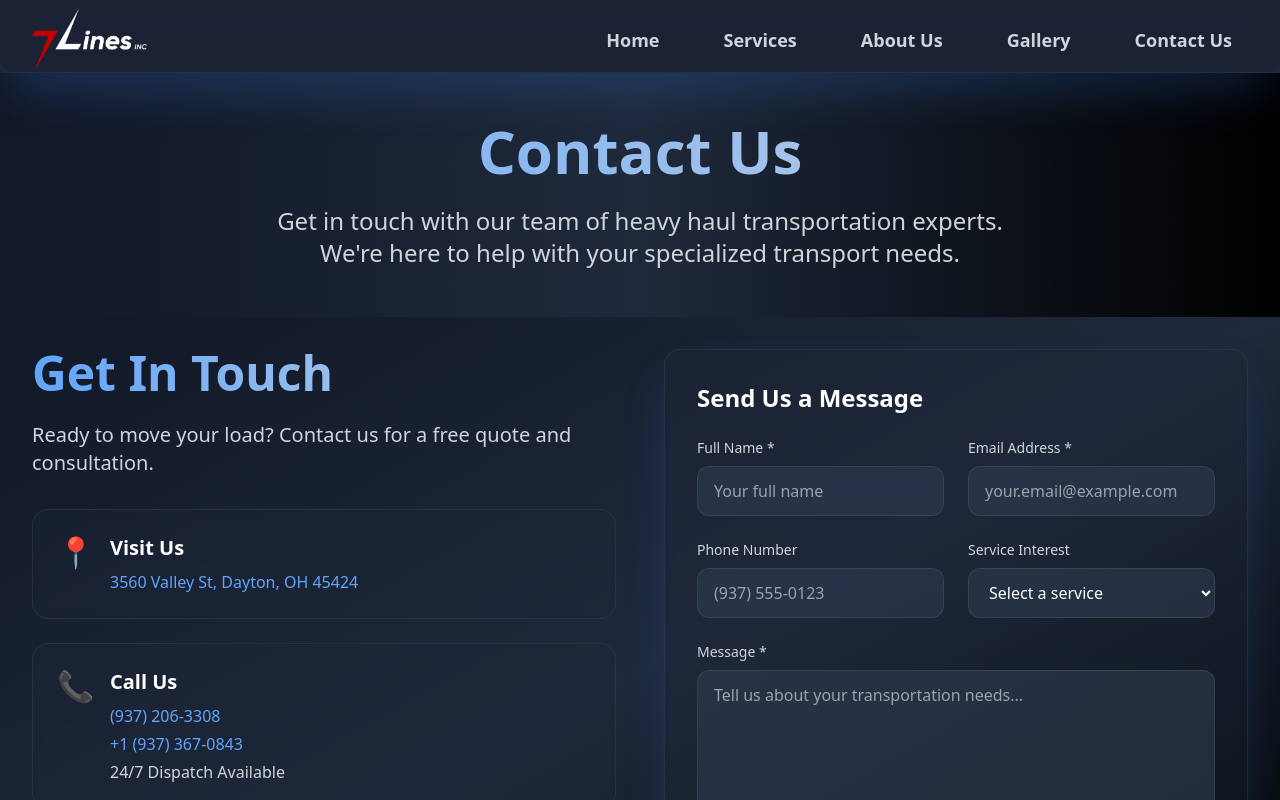
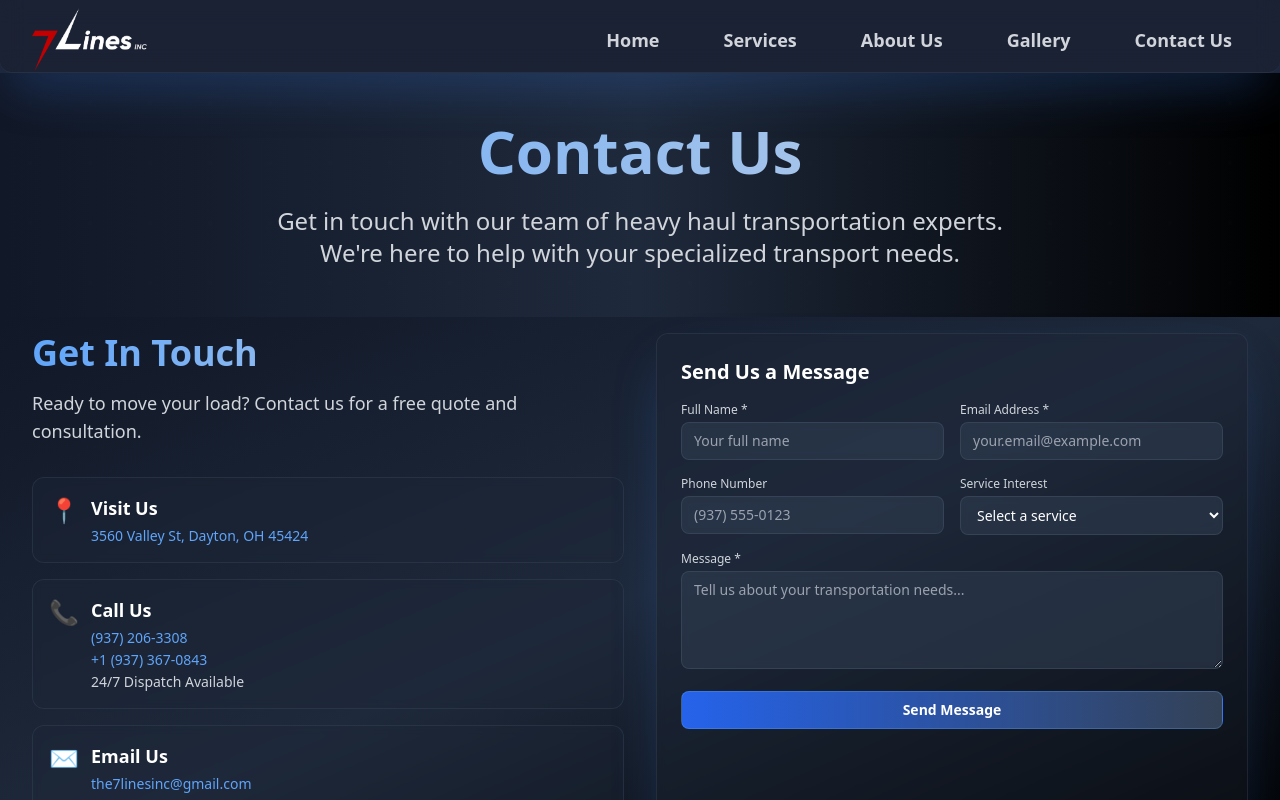
Before and after one commit to workoholyguy/seven-lines, a Next.js app: page /contact in a window 1280 px wide. Shown: the top 800 px of the page. Built offline with nearby package versions, Linux system fonts and the light colour scheme.

Commit message:
Changed the styling

```diff
--- a/app/components/ContactForm.tsx
+++ b/app/components/ContactForm.tsx
@@ -96,9 +96,9 @@ export default function ContactForm() {
   ];
 
   return (
-    <section className="py-8 bg-gradient-to-br from-gray-900 via-slate-800 to-black text-white" id="get-in-touch">
+    <section className="min-content py-4 bg-gradient-to-br from-gray-900 via-slate-800 to-black text-white" id="get-in-touch">
       <div className="max-w-7xl mx-auto px-4 sm:px-6 lg:px-8 w-full">
-        <div className="grid grid-cols-1 lg:grid-cols-2 gap-12">
+        <div className="grid grid-cols-1 lg:grid-cols-2 gap-8">
           {/* Contact Information */}
           <motion.div
             initial={{ x: -50, opacity: 0 }}
@@ -108,14 +108,14 @@ export default function ContactForm() {
             className="space-y-8"
           >
             <div>
-              <h2 className="text-4xl md:text-5xl font-bold mb-6 bg-gradient-to-r from-blue-400 to-slate-300 bg-clip-text text-transparent">
+              <h2 className="text-3xl md:text-4xl font-bold mb-4 bg-gradient-to-r from-blue-400 to-slate-300 bg-clip-text text-transparent">
                 Get In Touch
               </h2>
-              <p className="text-xl text-gray-300 mb-8">
+              <p className="text-lg text-gray-300 mb-6">
                 Ready to move your load? Contact us for a free quote and consultation.
               </p>
             </div>
-            <div className="space-y-6">
+            <div className="space-y-4">
               {contactInfo.map((info, index) => (
                 <motion.div
                   key={index}
@@ -123,14 +123,14 @@ export default function ContactForm() {
                   whileInView={{ x: 0, opacity: 1 }}
                   transition={{ duration: 0.6, delay: index * 0.1 }}
                   viewport={{ once: true }}
-                  className="flex items-start space-x-4 bg-slate-800/30 backdrop-blur-sm rounded-2xl p-6 border border-slate-600/30 hover:border-blue-500/50 transition-all duration-300"
+                  className="flex items-start space-x-3 bg-slate-800/30 backdrop-blur-sm rounded-xl p-4 border border-slate-600/30 hover:border-blue-500/50 transition-all duration-300"
                 >
-                  <div className="text-3xl">{info.icon}</div>
+                  <div className="text-2xl">{info.icon}</div>
                   <div>
-                    <h3 className="text-xl font-bold text-white mb-2">{info.title}</h3>
-                    <div className="space-y-1">
+                    <h3 className="text-lg font-bold text-white mb-1">{info.title}</h3>
+                    <div className="space-y-0.5">
                       {info.details.map((detail, detailIndex) => (
-                        <p key={detailIndex} className="text-gray-300">
+                        <p key={detailIndex} className="text-sm text-gray-300">
                           {detail.action === "none" ? (
                             detail.text
                           ) : (
@@ -163,13 +163,13 @@ export default function ContactForm() {
             whileInView={{ x: 0, opacity: 1 }}
             transition={{ duration: 0.8 }}
             viewport={{ once: true }}
-            className="bg-slate-800/30 backdrop-blur-sm text-white rounded-2xl p-8 border border-slate-600/30 shadow-2xl shadow-blue-500/25"
+            className="bg-slate-800/30 backdrop-blur-sm text-white rounded-xl p-6 border border-slate-600/30 shadow-2xl shadow-blue-500/25"
           >
-            <h3 className="text-2xl font-bold mb-6 text-white">Send Us a Message</h3>
-            <form onSubmit={handleSubmit} className="space-y-6">
-              <div className="grid grid-cols-1 md:grid-cols-2 gap-6">
+            <h3 className="text-xl font-bold mb-4 text-white">Send Us a Message</h3>
+            <form onSubmit={handleSubmit} className="space-y-4">
+              <div className="grid grid-cols-1 md:grid-cols-2 gap-4">
                 <div>
-                  <label htmlFor="name" className="block text-sm font-medium text-gray-300 mb-2">
+                  <label htmlFor="name" className="block text-xs font-medium text-gray-300 mb-1">
                     Full Name *
                   </label>
                   <input
@@ -179,12 +179,12 @@ export default function ContactForm() {
                     value={formData.name}
                     onChange={handleInputChange}
                     required
-                    className="w-full px-4 py-3 bg-slate-700/50 border border-slate-600/50 rounded-xl focus:ring-2 focus:ring-blue-500 focus:border-blue-500/50 text-white placeholder-gray-400 backdrop-blur-sm transition-all duration-300"
+                    className="w-full px-3 py-2 bg-slate-700/50 border border-slate-600/50 rounded-lg focus:ring-2 focus:ring-blue-500 focus:border-blue-500/50 text-white placeholder-gray-400 backdrop-blur-sm transition-all duration-300 text-sm"
                     placeholder="Your full name"
                   />
                 </div>
                 <div>
-                  <label htmlFor="email" className="block text-sm font-medium text-gray-300 mb-2">
+                  <label htmlFor="email" className="block text-xs font-medium text-gray-300 mb-1">
                     Email Address *
                   </label>
                   <input
@@ -194,15 +194,15 @@ export default function ContactForm() {
                     value={formData.email}
                     onChange={handleInputChange}
                     required
-                    className="w-full px-4 py-3 bg-slate-700/50 border border-slate-600/50 rounded-xl focus:ring-2 focus:ring-blue-500 focus:border-blue-500/50 text-white placeholder-gray-400 backdrop-blur-sm transition-all duration-300"
+                    className="w-full px-3 py-2 bg-slate-700/50 border border-slate-600/50 rounded-lg focus:ring-2 focus:ring-blue-500 focus:border-blue-500/50 text-white placeholder-gray-400 backdrop-blur-sm transition-all duration-300 text-sm"
                     placeholder="your.email@example.com"
                   />
                 </div>
               </div>
 
-              <div className="grid grid-cols-1 md:grid-cols-2 gap-6">
+              <div className="grid grid-cols-1 md:grid-cols-2 gap-4">
                 <div>
-                  <label htmlFor="phone" className="block text-sm font-medium text-gray-300 mb-2">
+                  <label htmlFor="phone" className="block text-xs font-medium text-gray-300 mb-1">
                     Phone Number
                   </label>
                   <input
@@ -211,12 +211,12 @@ export default function ContactForm() {
                     name="phone"
                     value={formData.phone}
                     onChange={handleInputChange}
-                    className="w-full px-4 py-3 bg-slate-700/50 border border-slate-600/50 rounded-xl focus:ring-2 focus:ring-blue-500 focus:border-blue-500/50 text-white placeholder-gray-400 backdrop-blur-sm transition-all duration-300"
+                    className="w-full px-3 py-2 bg-slate-700/50 border border-slate-600/50 rounded-lg focus:ring-2 focus:ring-blue-500 focus:border-blue-500/50 text-white placeholder-gray-400 backdrop-blur-sm transition-all duration-300 text-sm"
                     placeholder="(937) 555-0123"
                   />
                 </div>
                 <div>
-                  <label htmlFor="service" className="block text-sm font-medium text-gray-300 mb-2">
+                  <label htmlFor="service" className="block text-xs font-medium text-gray-300 mb-1">
                     Service Interest
                   </label>
                   <select
@@ -224,7 +224,7 @@ export default function ContactForm() {
                     name="service"
                     value={formData.service}
                     onChange={handleInputChange}
-                    className="w-full px-4 py-3 bg-slate-700/50 border border-slate-600/50 rounded-xl focus:ring-2 focus:ring-blue-500 focus:border-blue-500/50 text-white backdrop-blur-sm transition-all duration-300"
+                    className="w-full px-3 py-2 bg-slate-700/50 border border-slate-600/50 rounded-lg focus:ring-2 focus:ring-blue-500 focus:border-blue-500/50 text-white backdrop-blur-sm transition-all duration-300 text-sm"
                   >
                     <option value="">Select a service</option>
                     {serviceOptions.map((service, index) => (
@@ -235,7 +235,7 @@ export default function ContactForm() {
               </div>
 
               <div>
-                <label htmlFor="message" className="block text-sm font-medium text-gray-300 mb-2">
+                <label htmlFor="message" className="block text-xs font-medium text-gray-300 mb-1">
                   Message *
                 </label>
                 <textarea
@@ -244,8 +244,8 @@ export default function ContactForm() {
                   value={formData.message}
                   onChange={handleInputChange}
                   required
-                  rows={6}
-                  className="w-full px-4 py-3 bg-slate-700/50 border border-slate-600/50 rounded-xl focus:ring-2 focus:ring-blue-500 focus:border-blue-500/50 text-white placeholder-gray-400 backdrop-blur-sm transition-all duration-300"
+                  rows={4}
+                  className="w-full px-3 py-2 bg-slate-700/50 border border-slate-600/50 rounded-lg focus:ring-2 focus:ring-blue-500 focus:border-blue-500/50 text-white placeholder-gray-400 backdrop-blur-sm transition-all duration-300 text-sm"
                   placeholder="Tell us about your transportation needs..."
                 />
               </div>
@@ -255,7 +255,7 @@ export default function ContactForm() {
                 whileTap={{ scale: 0.98 }}
                 type="submit"
                 disabled={isSubmitting}
-                className="w-full bg-gradient-to-r from-blue-600 to-slate-700 text-white py-3 px-6 rounded-xl font-semibold hover:shadow-lg hover:shadow-blue-500/25 transition-all duration-300 disabled:opacity-50 disabled:cursor-not-allowed border border-blue-400/30"
+                className="w-full bg-gradient-to-r from-blue-600 to-slate-700 text-white py-2 px-4 rounded-lg font-semibold hover:shadow-lg hover:shadow-blue-500/25 transition-all duration-300 disabled:opacity-50 disabled:cursor-not-allowed border border-blue-400/30 text-sm"
               >
                 {isSubmitting ? 'Sending Message...' : 'Send Message'}
               </motion.button>
--- a/app/components/ScrollToTop.tsx
+++ b/app/components/ScrollToTop.tsx
@@ -30,13 +30,13 @@ export default function ScrollToTop() {
     <AnimatePresence>
       {isVisible && (
         <motion.button
-          initial={{ opacity: 0, scale: 0.8 }}
+          initial={{ opacity: 0, scale: 0 }}
           animate={{ opacity: 1, scale: 1 }}
-          exit={{ opacity: 0, scale: 0.8 }}
+          exit={{ opacity: 0, scale: 0 }}
           whileHover={{ scale: 1.1 }}
           whileTap={{ scale: 0.9 }}
           onClick={scrollToTop}
-          className="fixed bottom-8 right-8 z-50 bg-gradient-to-r from-blue-600 to-slate-700 text-white p-3 rounded-full shadow-lg hover:shadow-xl transition-all duration-300 border border-blue-400/30 backdrop-blur-sm"
+          className="fixed bottom-8 right-8 z-50 bg-gradient-to-r from-blue-600 to-slate-700 text-white p-4 rounded-full shadow-2xl shadow-blue-500/25 hover:shadow-blue-500/40 transition-all duration-300 border border-blue-400/30 backdrop-blur-sm"
           aria-label="Scroll to top"
         >
           <svg
--- a/app/globals.css
+++ b/app/globals.css
@@ -29,12 +29,39 @@ html {
 .snap-container {
   scroll-snap-type: y mandatory;
   overflow-y: auto;
-  height: 100vh;
+  height: min-content;
+  scroll-behavior: smooth;
 }
 
 .snap-section {
-  scroll-snap-align: start;
+  scroll-snap-align: center;
   scroll-snap-stop: always;
+  min-height: auto;
+  display: flex;
+  flex-direction: column;
+}
+
+/* Smooth scrolling for all browsers */
+html {
+  scroll-behavior: smooth;
+}
+
+/* Custom scrollbar for webkit browsers */
+.snap-container::-webkit-scrollbar {
+  width: 8px;
+}
+
+.snap-container::-webkit-scrollbar-track {
+  background: #1e293b;
+}
+
+.snap-container::-webkit-scrollbar-thumb {
+  background: #475569;
+  border-radius: 4px;
+}
+
+.snap-container::-webkit-scrollbar-thumb:hover {
+  background: #64748b;
 }
 
 /* Smooth transitions for all elements */
--- a/app/layout.tsx
+++ b/app/layout.tsx
@@ -28,7 +28,7 @@ export default function RootLayout({
         <main className="flex-1">
           {children}
         </main>
-        <Footer />
+        <Footer/>
         <ScrollToTop />
       </body>
     </html>
```
Also changed, not shown: app/about/page.tsx (+6 -6 lines), app/components/Footer.tsx (+15 -44 lines), app/components/ScrollIndicator.tsx (added, +106 -0 lines), app/page.tsx (+82 -7 lines).
